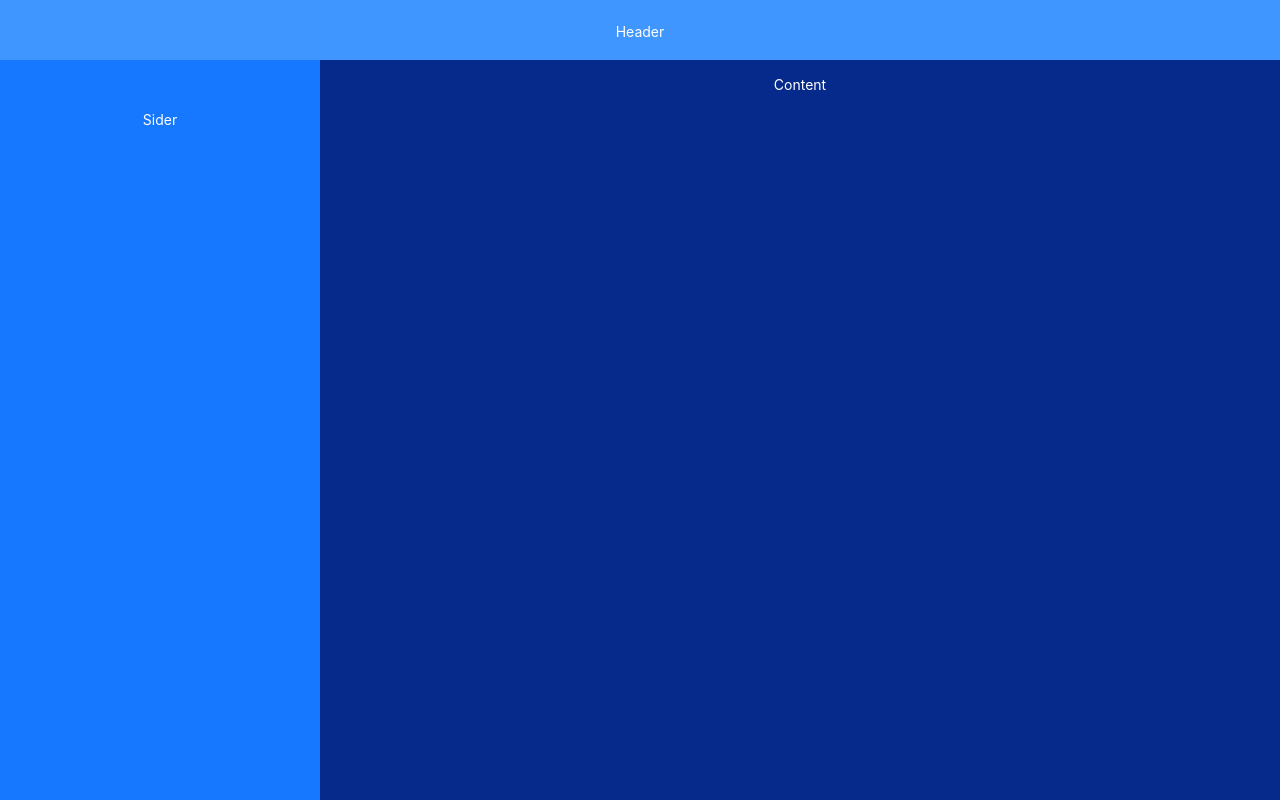
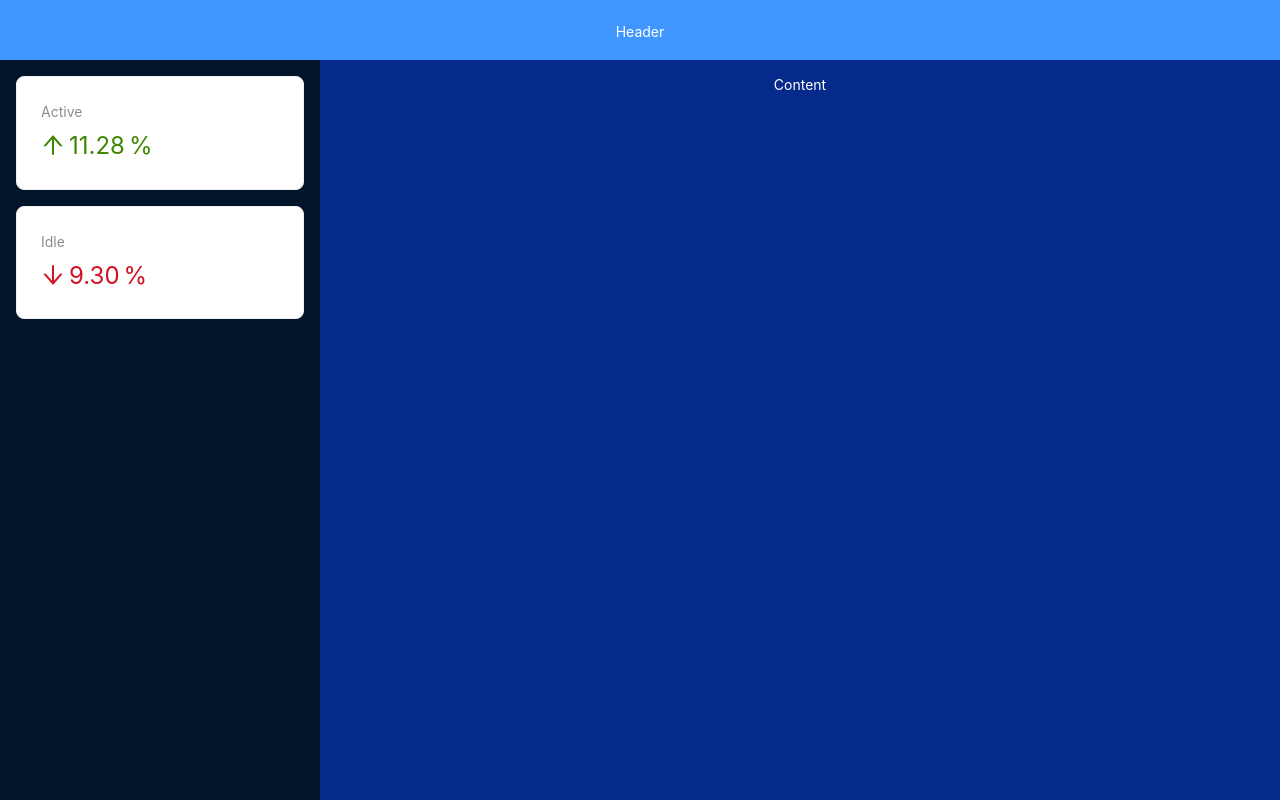
Before and after one commit to Odiosus/react-crypto-app, a React (Vite) app: page / in a window 1280 px wide. Built offline with nearby package versions, Linux system fonts and the light colour scheme.

Commit message:
Sider > Card > Statistic. стилизация

```diff
--- a/src/api.js
+++ b/src/api.js
@@ -1,6 +1,7 @@
+// поменять промисы на обычный фетч на сервак
 import { cryptoAssets, cryptoData } from "./data.js";
 
-// поменять промисы на обычный фетч на сервак
+// запрос данных о криптовалютах и их текущей стоимости
 export default function fakeFetchCrypto() {
   return new Promise(resolve => {
     setTimeout(() => {
@@ -9,6 +10,7 @@ export default function fakeFetchCrypto() {
   })
 }
 
+// запрос данных о криптовалютах в портфеле
 export default function fetchAssets() {
   return new Promise(resolve => {
     setTimeout(() => {
--- a/src/components/layout/AppSider.jsx
+++ b/src/components/layout/AppSider.jsx
@@ -1,18 +1,44 @@
-import { Layout } from "antd";
+import { Layout, Card, Statistic } from "antd";
+import { ArrowUpOutlined, ArrowDownOutlined } from '@ant-design/icons';
 
 
 const siderStyle = {
-  textAlign:'center',
-  lineHeight:'120px',
-  color:'#fff',
-  backgroundColor:'#1677ff',
+  padding:'1rem',
 };
 
+const siderCard = {
+  marginBottom:'1rem',
+}
+
+
+// компонент сайдбара
 export default function AppSider() {
   return (
-    <Layout.Sider width = "25%"
-      style = {siderStyle}>
-      Sider
+    <Layout.Sider
+      width = "25%"
+      style = {siderStyle}
+    >
+      <Card style = {siderCard}>
+        <Statistic
+          title = "Active"
+          value = {11.28}
+          precision = {2}
+          valueStyle = {{color:'#3f8600'}}
+          prefix = {<ArrowUpOutlined/>}
+          suffix = "%"
+        />
+      </Card>
+
+      <Card style = {siderCard}>
+        <Statistic
+          title = "Idle"
+          value = {9.3}
+          precision = {2}
+          valueStyle = {{color:'#cf1322'}}
+          prefix = {<ArrowDownOutlined/>}
+          suffix = "%"
+        />
+      </Card>
     </Layout.Sider>
   )
 }
--- a/src/data.js
+++ b/src/data.js
@@ -1,5 +1,6 @@
 // Инфо: https://openapi.coinstats.app
 
+// актуальные данные об имеющейся валюте
 export const cryptoData = {
   result:[
     {
@@ -611,6 +612,7 @@ export const cryptoData = {
   },
 }
 
+// купленная валюта на текущий момент
 export const cryptoAssets = [
   {
     id:'bitcoin',
```
